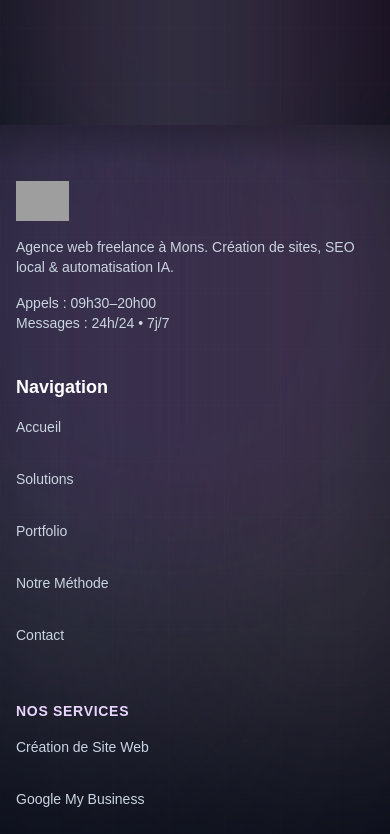
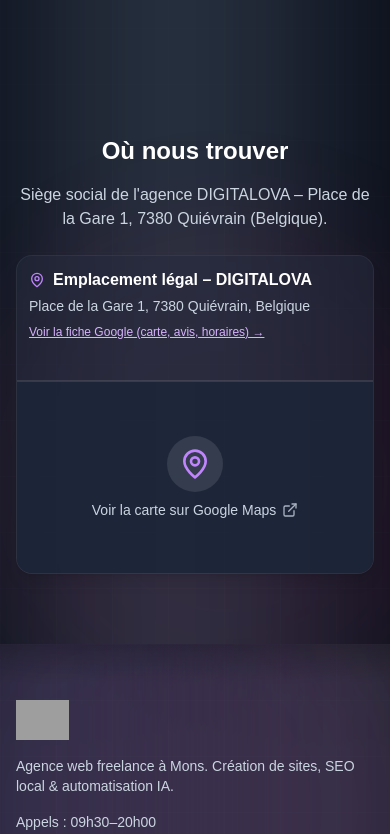
Before and after one commit to Digitalova/Digitalova-APP, a Next.js app: page /contact in a window 390 px wide. Shown: the part 4060-4894 px from the top of the page. Built offline with nearby package versions, Linux system fonts and the light colour scheme; no server answers; grey boxes are pictures that could not be loaded; a web font is replaced by a local one.

Commit message:
carte ajoutée

```diff
--- a/app/contact/page.jsx
+++ b/app/contact/page.jsx
@@ -11,6 +11,7 @@
 import { motion } from 'framer-motion';
 import FAQSection from '@/components/FAQSection';
 import BackgroundBlobs from '@/components/BackgroundBlobs';
+import AgencyMap from '@/components/AgencyMap';
 import TurnstileWidget, { getTurnstileResponse, resetTurnstile } from '@/components/TurnstileWidget';
 import Link from 'next/link';
 import { useIsMobile, getScrollAnimationProps } from '@/lib/useReducedMotion';
@@ -506,6 +507,24 @@
           <div className="mt-20">
             <FAQSection />
           </div>
+
+          {/* Carte & fiche Google (sous la FAQ) */}
+          <motion.div
+            {...getScrollAnimationProps(isMobile, {
+              initial: { opacity: 0, y: 10 },
+              animate: { opacity: 1, y: 0 },
+              delay: 0.2,
+            })}
+            className="mt-20 max-w-4xl mx-auto"
+          >
+            <h2 className="text-2xl md:text-3xl font-bold text-white mb-4 text-center">
+              Où nous trouver
+            </h2>
+            <p className="text-slate-300 text-center max-w-xl mx-auto mb-6">
+              Siège social de l&apos;agence DIGITALOVA – Place de la Gare 1, 7380 Quiévrain (Belgique).
+            </p>
+            <AgencyMap variant="contact" />
+          </motion.div>
         </div>
       </div>
     </>
--- a/next.config.js
+++ b/next.config.js
@@ -37,7 +37,7 @@
               "img-src 'self' data: blob: https: http:",
               "font-src 'self' https://fonts.gstatic.com https://mzeisxseqdcxwgyjpajm.supabase.co",
               "connect-src 'self' https://mzeisxseqdcxwgyjpajm.supabase.co https://challenges.cloudflare.com https://cloudflareinsights.com https://calendly.com",
-              "frame-src 'self' https://challenges.cloudflare.com https://calendly.com",
+              "frame-src 'self' https://challenges.cloudflare.com https://calendly.com https://www.google.com https://maps.google.com https://www.openstreetmap.org",
               "object-src 'none'",
               "base-uri 'self'",
               "form-action 'self'",
--- /dev/null
+++ b/src/components/AgencyMap.jsx
@@ -0,0 +1,63 @@
+'use client';
+
+import React from 'react';
+import { MapPin, ExternalLink } from 'lucide-react';
+
+/**
+ * Bloc emplacement légal DIGITALOVA : adresse + lien vers la fiche Google (pas d'iframe pour éviter les blocages).
+ */
+const LEGAL_ADDRESS = {
+  street: 'Place de la Gare 1',
+  postalCode: '7380',
+  locality: 'Quiévrain',
+  country: 'Belgique',
+  full: 'Place de la Gare 1, 7380 Quiévrain, Belgique',
+  googleMapsFicheUrl: 'https://maps.app.goo.gl/B6X61NEAdCrzCvKe8',
+};
+
+const AgencyMap = ({ variant = 'contact', className = '' }) => {
+  const isFooter = variant === 'footer';
+
+  return (
+    <div className={className}>
+      <div className="rounded-2xl overflow-hidden border border-white/10 bg-slate-900/50 shadow-lg">
+        <div className="p-3 md:p-4 border-b border-white/10 bg-white/5">
+          <h3 className="font-bold text-white flex items-center gap-2">
+            <MapPin className="w-4 h-4 text-purple-400 flex-shrink-0" aria-hidden />
+            Emplacement légal – DIGITALOVA
+          </h3>
+          <p className="text-sm text-slate-300 mt-1">
+            {LEGAL_ADDRESS.street}, {LEGAL_ADDRESS.postalCode} {LEGAL_ADDRESS.locality}, {LEGAL_ADDRESS.country}
+          </p>
+          <a
+            href={LEGAL_ADDRESS.googleMapsFicheUrl}
+            target="_blank"
+            rel="noopener noreferrer"
+            className="text-xs text-purple-300 hover:text-purple-200 underline mt-2 inline-block"
+            title="Ouvrir la fiche établissement DIGITALOVA sur Google Maps"
+          >
+            Voir la fiche Google (carte, avis, horaires) →
+          </a>
+        </div>
+        <a
+          href={LEGAL_ADDRESS.googleMapsFicheUrl}
+          target="_blank"
+          rel="noopener noreferrer"
+          className={`block w-full bg-slate-800/80 hover:bg-slate-700/80 transition-colors flex flex-col items-center justify-center gap-2 text-slate-300 hover:text-white border-t border-white/10 ${isFooter ? 'h-32 sm:h-36 py-4' : 'h-48 sm:h-56 md:h-64 py-6'}`}
+          title="Ouvrir la carte et la fiche Google Maps"
+        >
+          <span className="rounded-full bg-white/10 p-3">
+            <MapPin className="w-8 h-8 text-purple-400" aria-hidden />
+          </span>
+          <span className="text-sm font-medium flex items-center gap-1.5">
+            Voir la carte sur Google Maps
+            <ExternalLink className="w-4 h-4 opacity-80" />
+          </span>
+        </a>
+      </div>
+    </div>
+  );
+};
+
+export default AgencyMap;
+export { LEGAL_ADDRESS };
--- a/src/components/Footer.jsx
+++ b/src/components/Footer.jsx
@@ -4,6 +4,7 @@
 import Link from 'next/link';
 import { Mail, Phone, MapPin, ArrowUpRight, ChevronUp, HeartHandshake, Heart } from 'lucide-react';
 import BackgroundBlobs from '@/components/BackgroundBlobs';
+import AgencyMap from '@/components/AgencyMap';
 
 /* ---------- ICONES ---------- */
 const FacebookBrandIcon = (props) => (
@@ -179,10 +180,10 @@
                 </p>
                 <div className="pt-3 flex flex-col gap-2">
                   <a
-                    href="https://www.google.com/search?q=DIGITALOVA+-+Cr%C3%A9ation+de+Sites+Web+%C3%A0+Mons"
+                    href="https://maps.app.goo.gl/B6X61NEAdCrzCvKe8"
                     target="_blank"
                     rel="noopener noreferrer"
-                    title="Voir notre fiche Google My Business"
+                    title="Voir notre fiche établissement sur Google Maps"
                     className="inline-flex items-center gap-1.5 text-slate-300 hover:text-white transition-colors text-xs"
                   >
                     <svg className="w-3.5 h-3.5" viewBox="0 0 24 24" fill="none">
@@ -201,6 +202,9 @@
                     Sitemap.xml <ArrowUpRight className="w-3 h-3" />
                   </a>
                 </div>
+              </div>
+              <div className="mt-4">
+                <AgencyMap variant="footer" className="max-w-sm" />
               </div>
             </div>
 
@@ -278,7 +282,7 @@
           </div>
 
           {/* BOTTOM */}
-          <div className="mt-10 pt-6 border-t border-white/10 text-xs text-slate-400 flex flex-col md:flex-row md:items-center md:justify-between gap-4">
+          <div className="mt-6 pt-6 border-t border-white/10 text-xs text-slate-400 flex flex-col md:flex-row md:items-center md:justify-between gap-4">
             <p>© 2026 DIGITALOVA</p>
             <div className="flex flex-wrap items-center gap-x-6 gap-y-2">
               <span className="inline-flex items-center">TVA : BE1028.668.667</span>
```
Also changed, not shown: app/page.jsx (+59 -59 lines).
